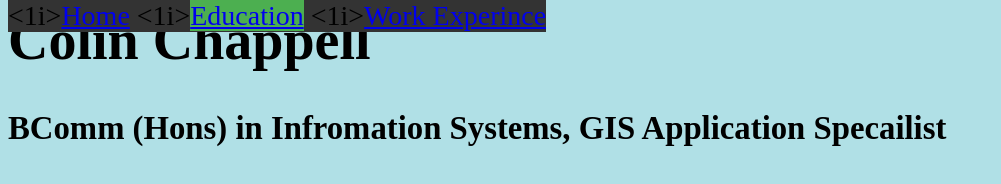
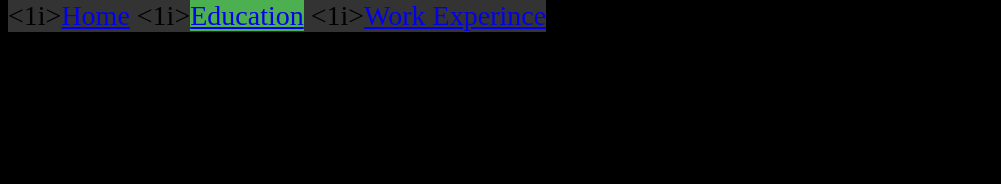
Before and after one commit to cchappellfleming/cchappellfleming.github.io, a plain HTML site: page index.html in a window 1280 px wide. Shown: the whole page, without its empty margins (0-1001 px from the left). Drawn offline with Linux system fonts and the light colour scheme.

Commit message:
Update style.css

```diff
--- a/style.css
+++ b/style.css
@@ -1,6 +1,7 @@
 body {
   font-size: 28px;
-  background-color: powderblue;
+  font-color: white;
+  background-color: black;
 }
 
 ul {
```
